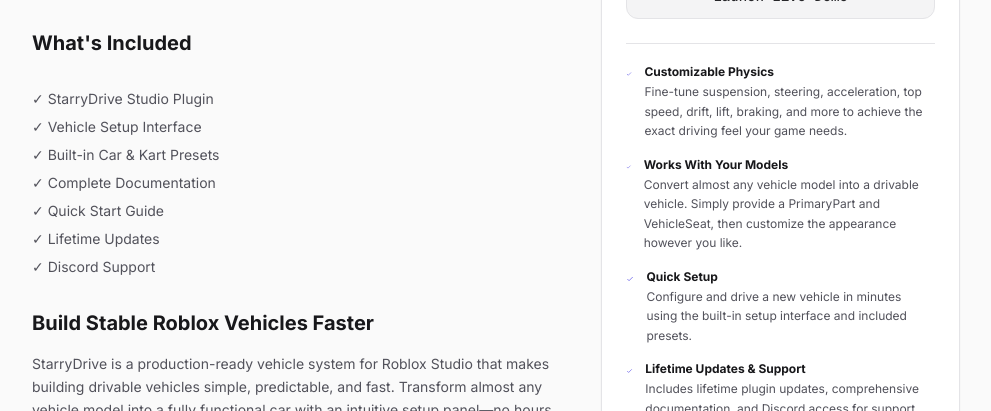
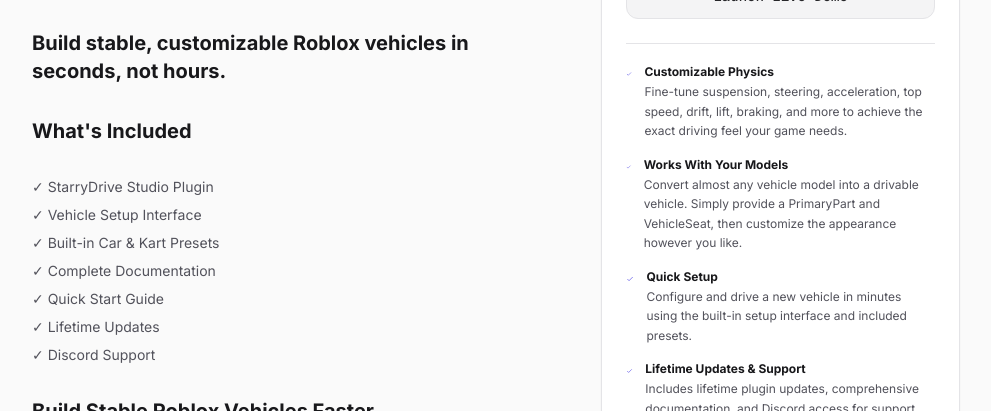
Before and after one commit to StarryBit/starrybit.github.io, a Jekyll site: the page built from shop/starrydrive-vehicle-system/index.html, in a window 1280 px wide and 900 px high, cut to the strip 489-900 px from the top of the window. Shown: the whole strip, without its empty margins (144-1135 px from the left). Built offline with Jekyll 4.4.1, drawn with Linux system fonts in a browser that asks for light colours; nearby versions of some CDN libraries.

Commit message:
Update index.html

```diff
--- a/shop/starrydrive-vehicle-system/index.html
+++ b/shop/starrydrive-vehicle-system/index.html
@@ -11,6 +11,8 @@
             <div class="w-full aspect-video bg-zinc-100 dark:bg-zinc-900 border border-zinc-200 dark:border-zinc-800 rounded-2xl overflow-hidden shadow-sm relative">
                 <iframe class="w-full h-full" src="https://www.youtube.com/embed/jlBTiMc82iQ" title="YouTube video player" frameborder="0" allow="accelerometer; autoplay; clipboard-write; encrypted-media; gyroscope; picture-in-picture" allowfullscreen></iframe>
             </div>
+
+            <h2 class="text-xl font-bold mb-4">Build stable, customizable Roblox vehicles in seconds, not hours.</h2>
 
             <h2 class="text-xl font-bold mb-4">What's Included</h2>
 
```
